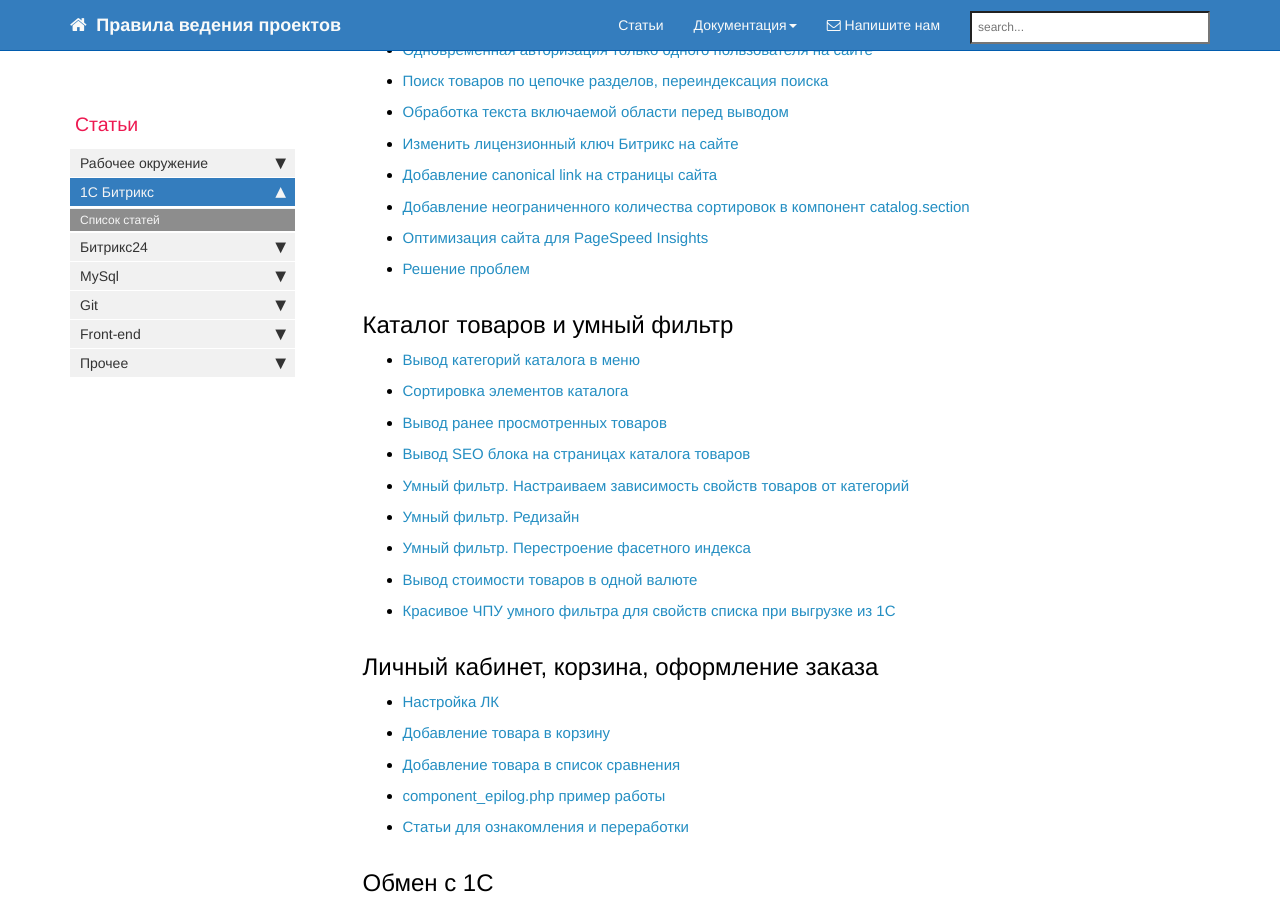
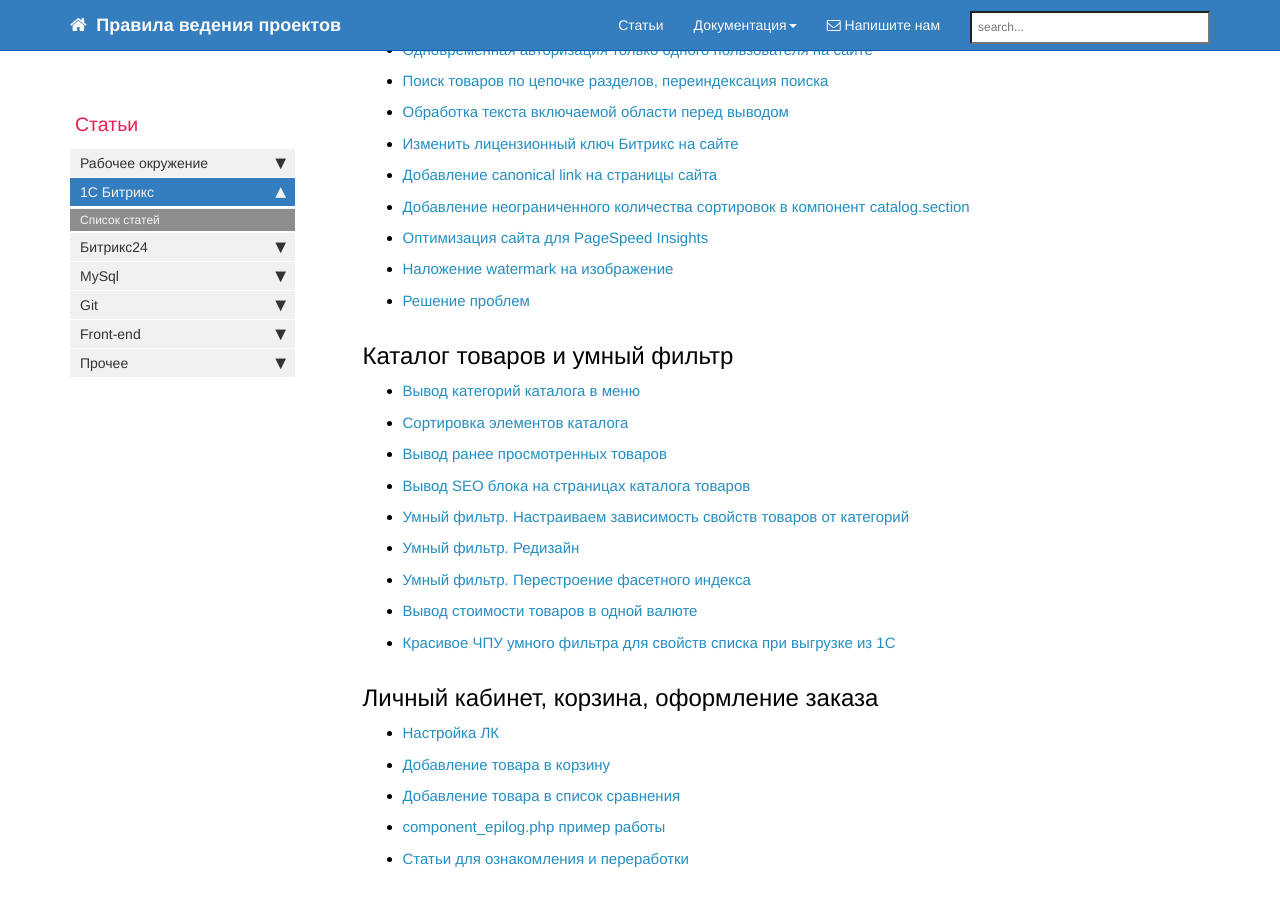
Before and after one commit to gdecider/gdecider.github.io, a Jekyll site: the page built from pages/articles/articles-g-cms-bitrix.md, in a window 1280 px wide and 900 px high, scrolled down 624 px. Built offline with Jekyll 4.4.1, drawn with Linux system fonts in a browser that asks for light colours; nearby versions of some CDN libraries; comment, search, counter and statistics services are not loaded.

Commit message:
Update articles-g-cms-bitrix.md

```diff
--- a/pages/articles/articles-g-cms-bitrix.md
+++ b/pages/articles/articles-g-cms-bitrix.md
@@ -28,6 +28,7 @@ toc: false
 * [Добавление canonical link на страницы сайта](/articles-bx-canonicel-link-add.html)
 * [Добавление неограниченного количества сортировок в компонент catalog.section](/articles-bx-catalog-section-unlimited-sort.html)
 * [Оптимизация сайта для PageSpeed Insights](/articles-bx-site-optimisation-for-google-pagespeed-insights.html)
+* [Наложение watermark на изображение](/articles-bx-watermark-place-on-image.html)
 * [Решение проблем](/articles_bx_problems.html)
 
 ## Каталог товаров и умный фильтр
```
